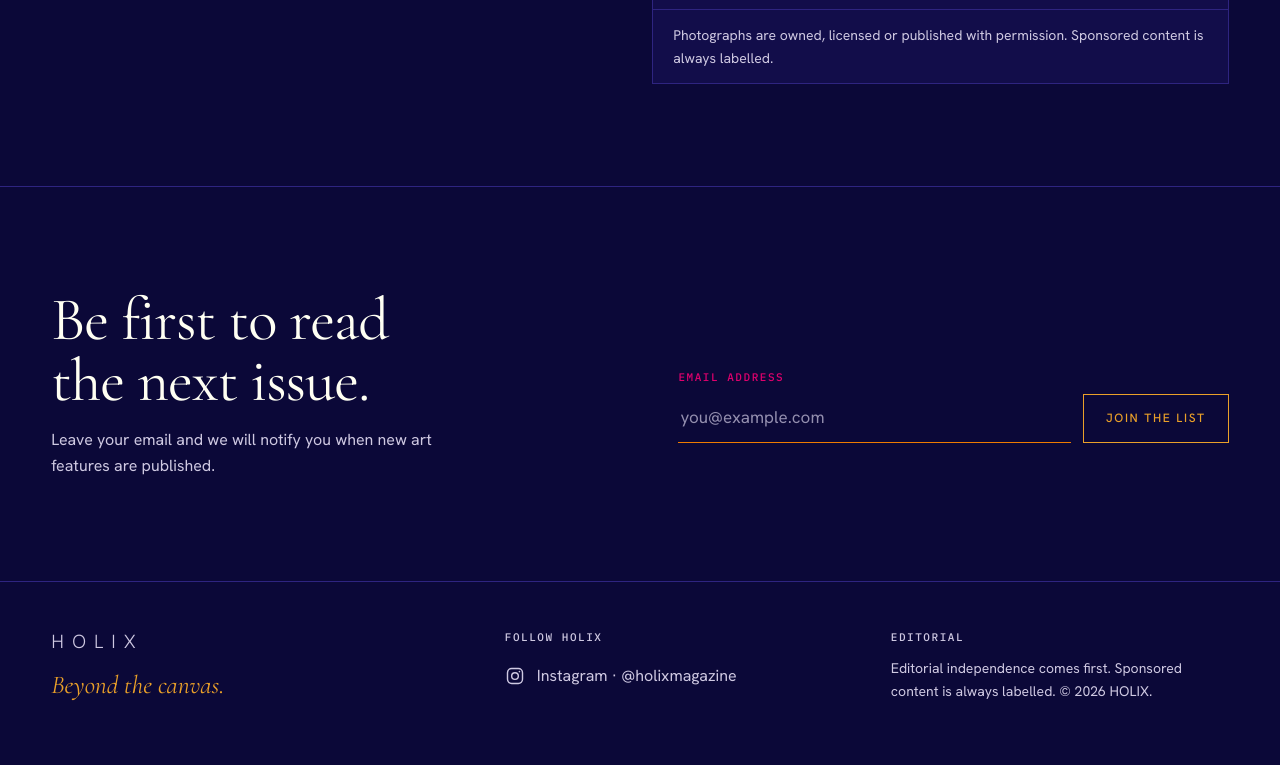
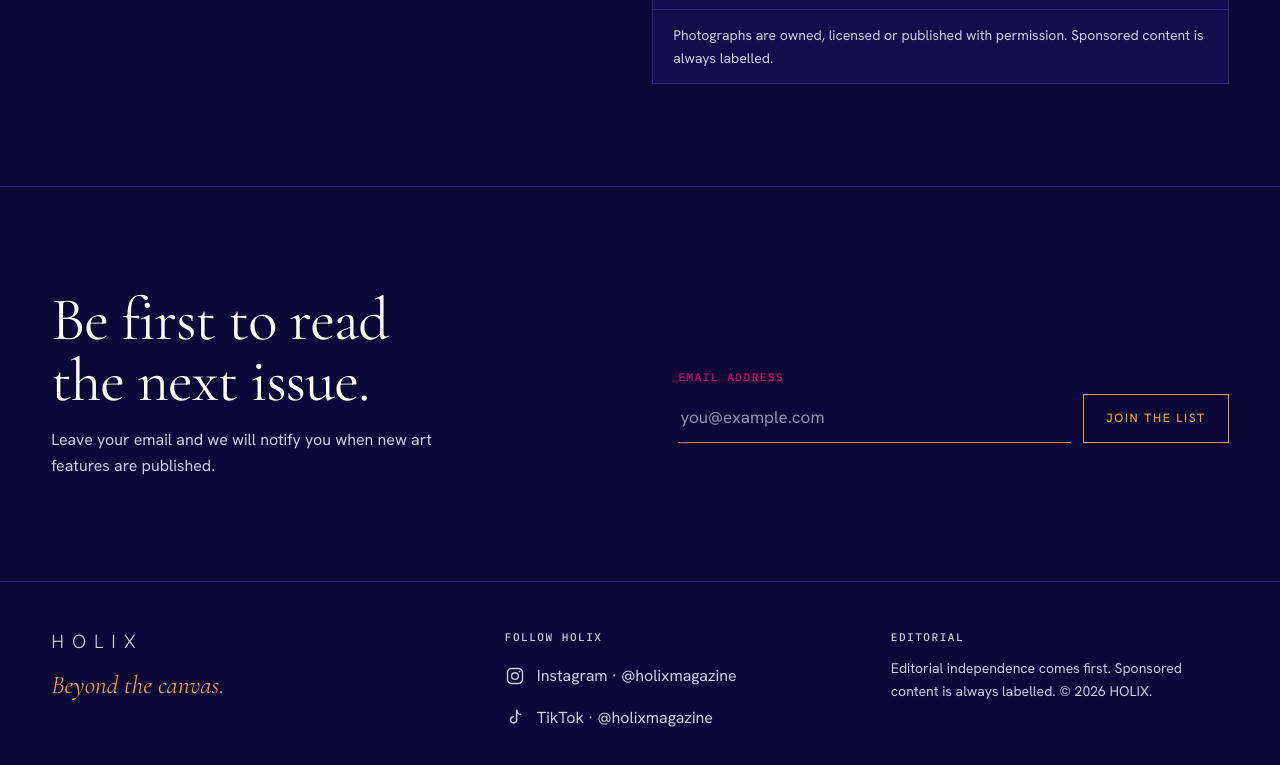
Before and after one commit to Godswill-On/Autovant, a website: page public/index.html in a window 1280 px wide. Shown: the part 2219-2984 px from the top of the page. Drawn offline with nearby package versions, Linux system fonts and the light colour scheme; no server answers.

Commit message:
Add TikTok link to footer

```diff
--- a/public/css/base.css
+++ b/public/css/base.css
@@ -180,3 +180,4 @@ footer { border-top: 1px solid var(--line); padding-block: 48px; }
 
 .foot .social { display: inline-flex; align-items: center; gap: 12px; padding-block: 6px; }
 .foot .social svg { flex: none; }
+.foot .socials { display: grid; gap: 4px; }
--- a/public/js/common.js
+++ b/public/js/common.js
@@ -112,12 +112,26 @@
       icon.innerHTML = '<rect x="3" y="3" width="18" height="18" rx="5"/><circle cx="12" cy="12" r="4"/><circle cx="17.3" cy="6.7" r="1" fill="currentColor" stroke="none"/>';
       var social = h('a', { class: 'social', href: INSTAGRAM, target: '_blank', rel: 'noopener noreferrer', 'aria-label': 'HOLIX on Instagram' },
         icon, h('span', { text: 'Instagram · @holixmagazine' }));
+      var TIKTOK = 'https://www.tiktok.com/@holixmagazine?_r=1&_t=ZS-9B3DB3MQXbU';
+      var tkIcon = document.createElementNS('http://www.w3.org/2000/svg', 'svg');
+      tkIcon.setAttribute('viewBox', '0 0 24 24');
+      tkIcon.setAttribute('width', '20');
+      tkIcon.setAttribute('height', '20');
+      tkIcon.setAttribute('fill', 'none');
+      tkIcon.setAttribute('stroke', 'currentColor');
+      tkIcon.setAttribute('stroke-width', '1.8');
+      tkIcon.setAttribute('stroke-linecap', 'round');
+      tkIcon.setAttribute('stroke-linejoin', 'round');
+      tkIcon.setAttribute('aria-hidden', 'true');
+      tkIcon.innerHTML = '<path d="M14 3v11.2a3.7 3.7 0 1 1-3.7-3.7"/><path d="M14 3c.3 2.6 2 4.4 4.6 4.6"/>';
+      var tiktok = h('a', { class: 'social', href: TIKTOK, target: '_blank', rel: 'noopener noreferrer', 'aria-label': 'HOLIX on TikTok' },
+        tkIcon, h('span', { text: 'TikTok · @holixmagazine' }));
       footer.append(h('div', { class: 'wrap foot' },
         h('div', null,
           h('a', { class: 'wordmark', href: '/', text: 'HOLIX' }),
           h('p', { class: 'tagline', text: 'Beyond the canvas.' })
         ),
-        h('div', null, h('span', { class: 'tag', text: 'Follow HOLIX' }), social),
+        h('div', null, h('span', { class: 'tag', text: 'Follow HOLIX' }), h('div', { class: 'socials' }, social, tiktok)),
         h('div', null,
           h('span', { class: 'tag', text: 'Editorial' }),
           h('p', { text: 'Editorial independence comes first. Sponsored content is always labelled. © ' + new Date().getFullYear() + ' HOLIX.' })
```
